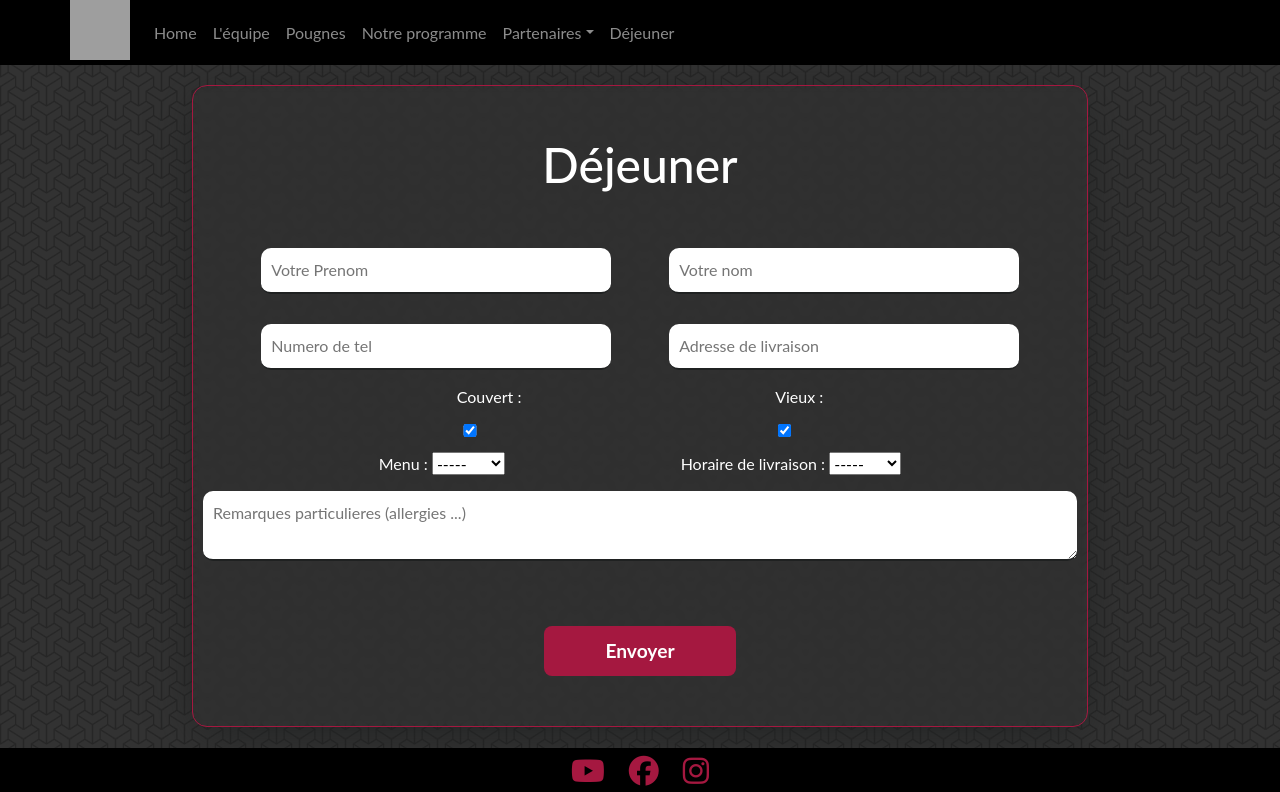
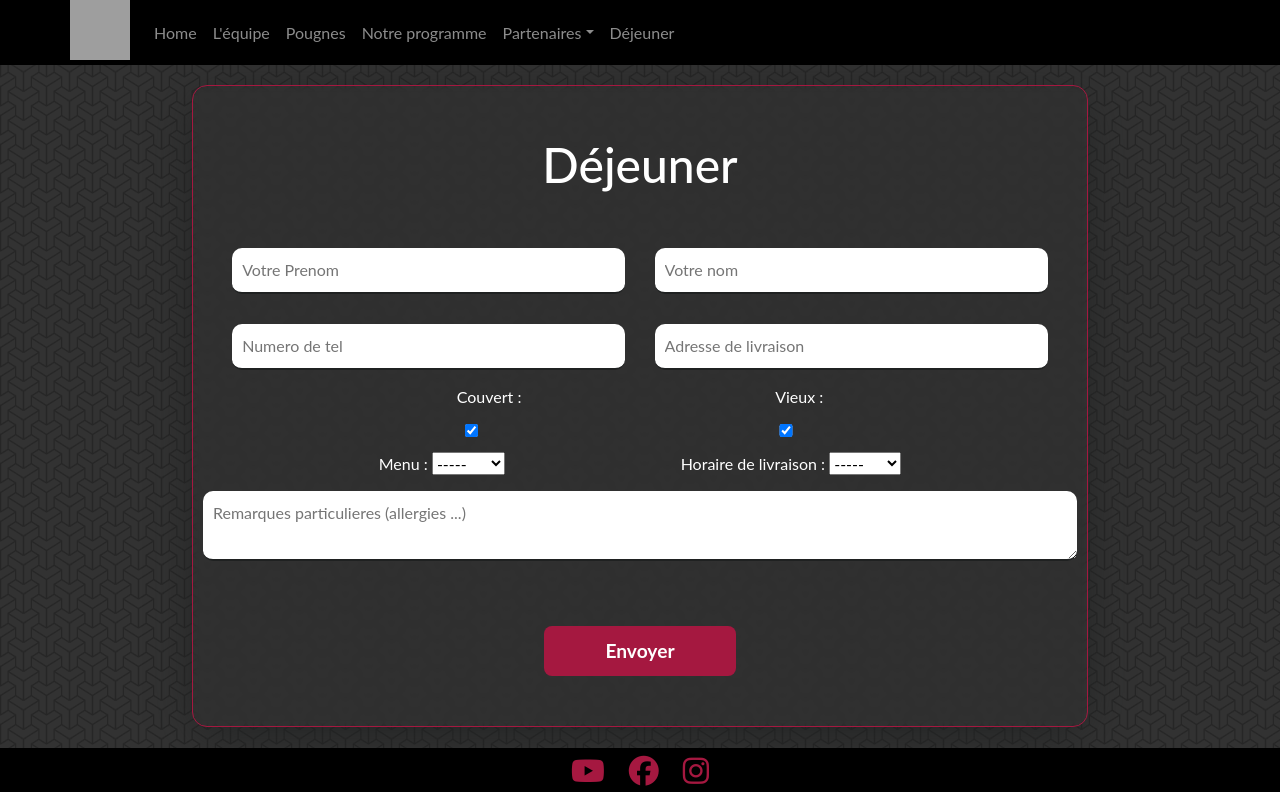
Before and after one commit to HugoKD/siite, a Django app: page /dejeuner/ in a window 1280 px wide. Shown: the top 792 px of the page. Run offline with Django 4.2, Linux system fonts and the light colour scheme; parts of the project's set-up code (start-up, migrations or seed data) failed here and were passed over; some libraries are stand-ins or nearby versions; grey boxes are pictures that could not be loaded.

Commit message:
fumulaire contact

```diff
--- a/form/static/css/dejeuner.css
+++ b/form/static/css/dejeuner.css
@@ -64,7 +64,7 @@ section#dejeuner .contact_div .texte h1{
 
 
 section#dejeuner .contact_div form input {
-    width: 40%;
+    width: 45%;
     display: flex;
 }
 
```
Also changed, not shown: db.sqlite3.
